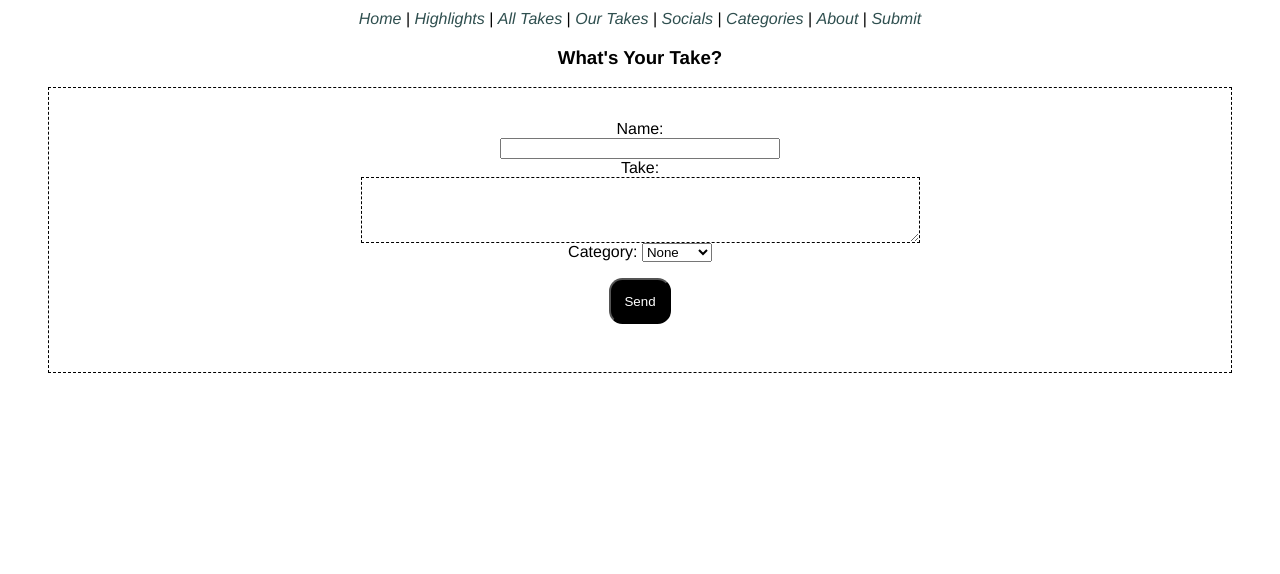
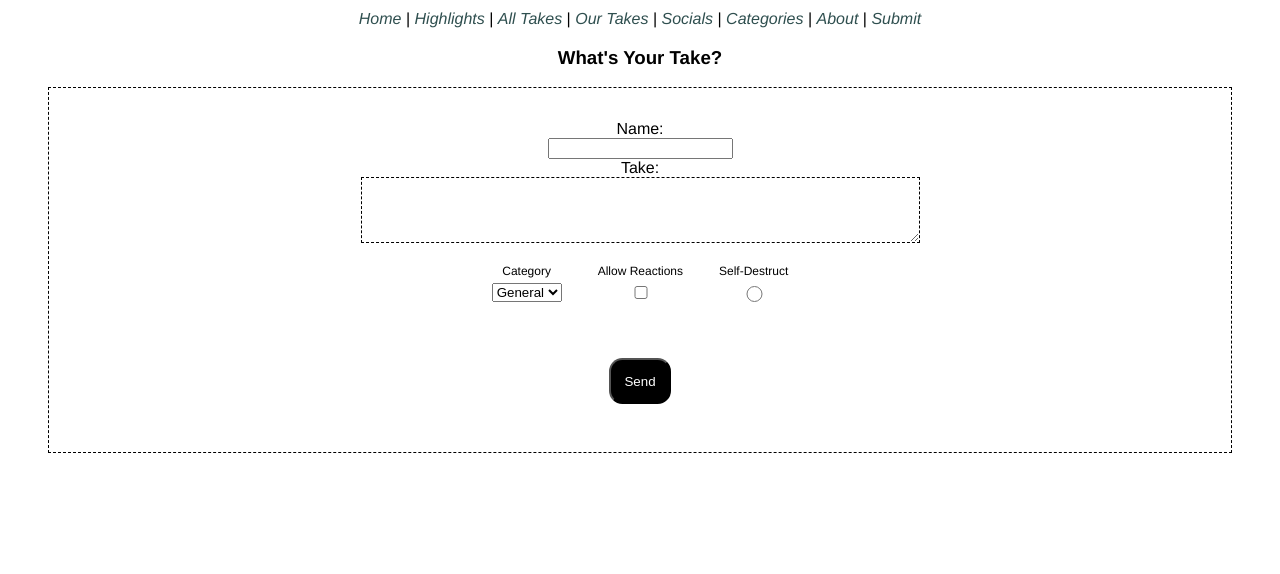
Before and after one commit to mhochoy/takethat, a plain HTML site: page submit.html in a window 1280 px wide. Shown: the part 226-800 px from the top of the page. Drawn offline with Linux system fonts and the light colour scheme; files whose address does not match are found by name.

Commit message:
Added more form options for Take submission

```diff
--- a/css/styles.css
+++ b/css/styles.css
@@ -27,10 +27,6 @@ button:active {
 
 .button {
     padding: 1em;
-}
-
-input {
-    width: 25%;
 }
 
 textarea {
@@ -120,6 +116,19 @@ a:hover {
     padding: 24em 0 0 0;
 }
 
+#extras {
+    padding: 1.75em;
+    font-size: 75%;
+    display: flex;
+    gap: 3em;
+    justify-content: center;
+}
+
+#extras label {
+    display:grid;
+    grid-template-rows: 1fr 1fr 1fr;
+}
+
 /* Hamburger Button */
 
 #nav-toggle {
--- a/submit.html
+++ b/submit.html
@@ -23,7 +23,26 @@
                         <textarea for="message" name="message" rows="4" cols="" id="message" required></textarea>
                     </label>
 
-                    <div id="category"></div>
+                    <div id="extras">
+                        <label for="category">
+                            Category
+                            <select>
+                                <option>General</option>
+                                <option>Food</option>
+                                <option>Gaming</option>
+                            </select>
+                        </label>
+
+                        <label for="allow_reactions">
+                            Allow Reactions
+                            <input type="checkbox">
+                        </label>
+
+                        <label>
+                            Self-Destruct
+                            <input type="radio">
+                        </label>
+                    </div>
 
                     <div class="button">
                         <button type="submit" onsubmit="">Send</button>
```
